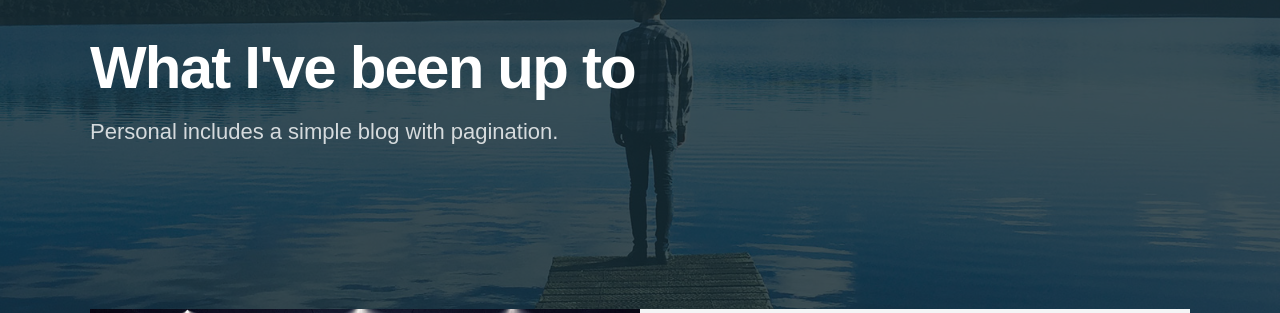
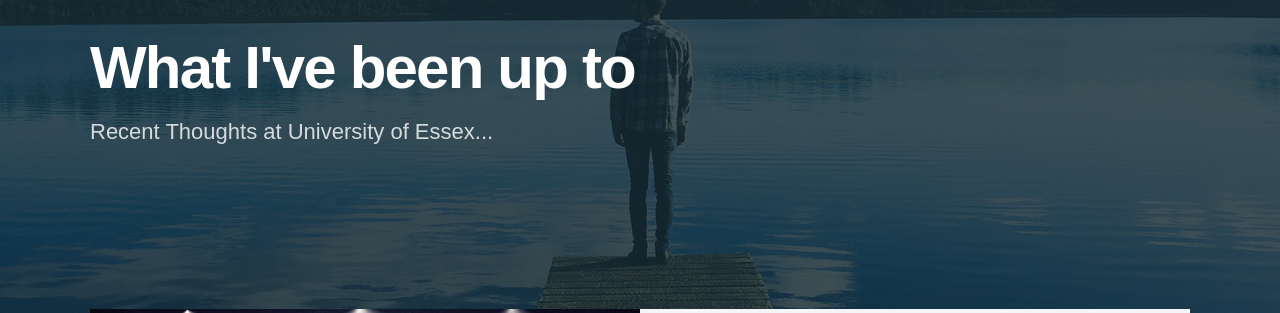
Before and after one commit to DaisyIpatzi/daisyipatzi.github.io, a Jekyll site: the page built from blog/index.html, in a window 1280 px wide. Shown: the part 223-536 px from the top of the page. Built offline with Jekyll 4.4.1, drawn with Linux system fonts in a browser that asks for light colours; nearby versions of some CDN libraries; some web fonts are replaced; the list of posts is cut into pages by our own code.

Commit message:
Update index.html

```diff
--- a/blog/index.html
+++ b/blog/index.html
@@ -1,7 +1,7 @@
 ---
 layout: default
 title: Blog
-description: Personal includes a simple blog with pagination.
+description: Recent Thoughts at University of Essex...
 featured_image: /images/demo/blog.jpg
 ---
 
@@ -14,7 +14,7 @@ featured_image: /images/demo/blog.jpg
 	<div class="wrap">
 
 		<h1>What I've been up to</h1>
-		<p>Personal includes a simple blog with pagination.</p>
+		<p>Recent Thoughts at University of Essex...</p>
 
 	</div>
 
```
